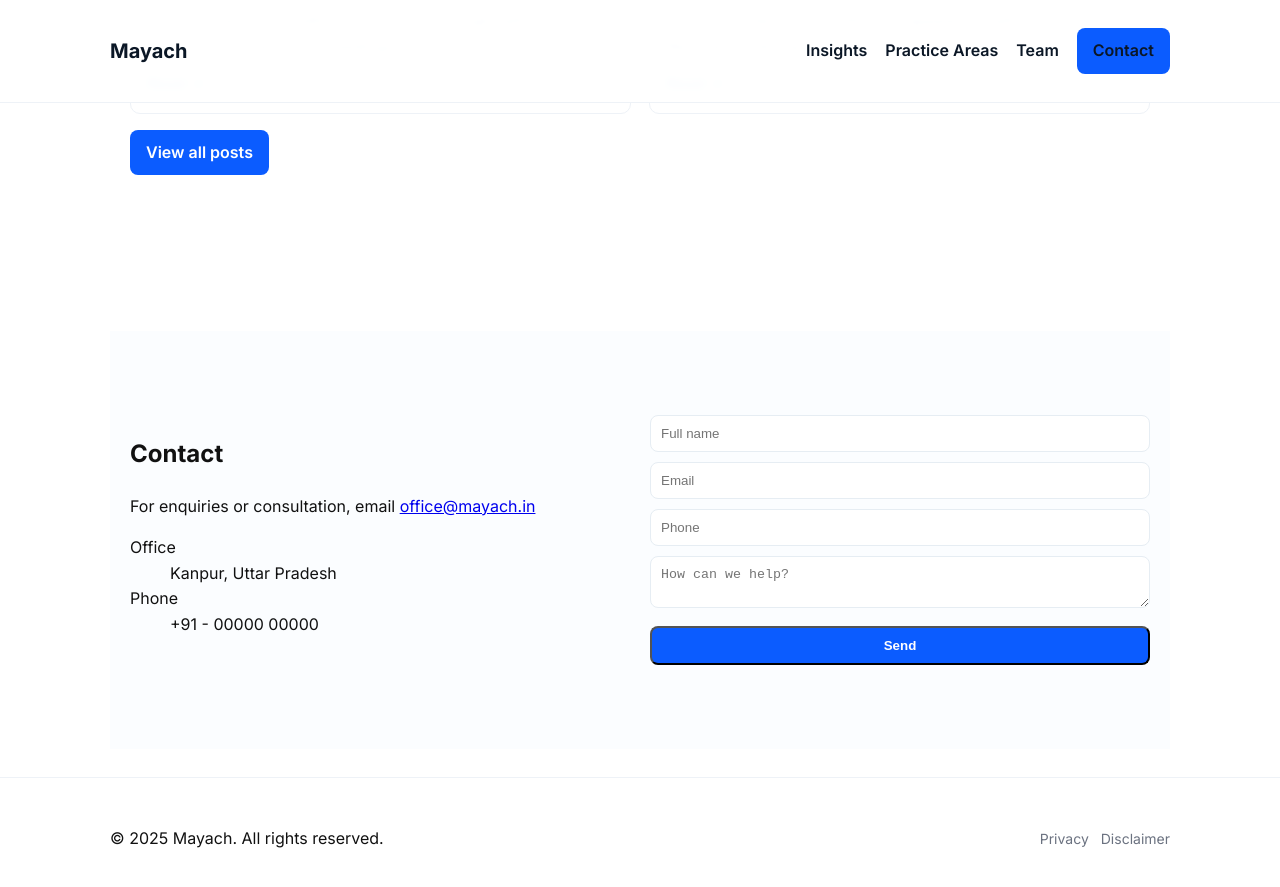
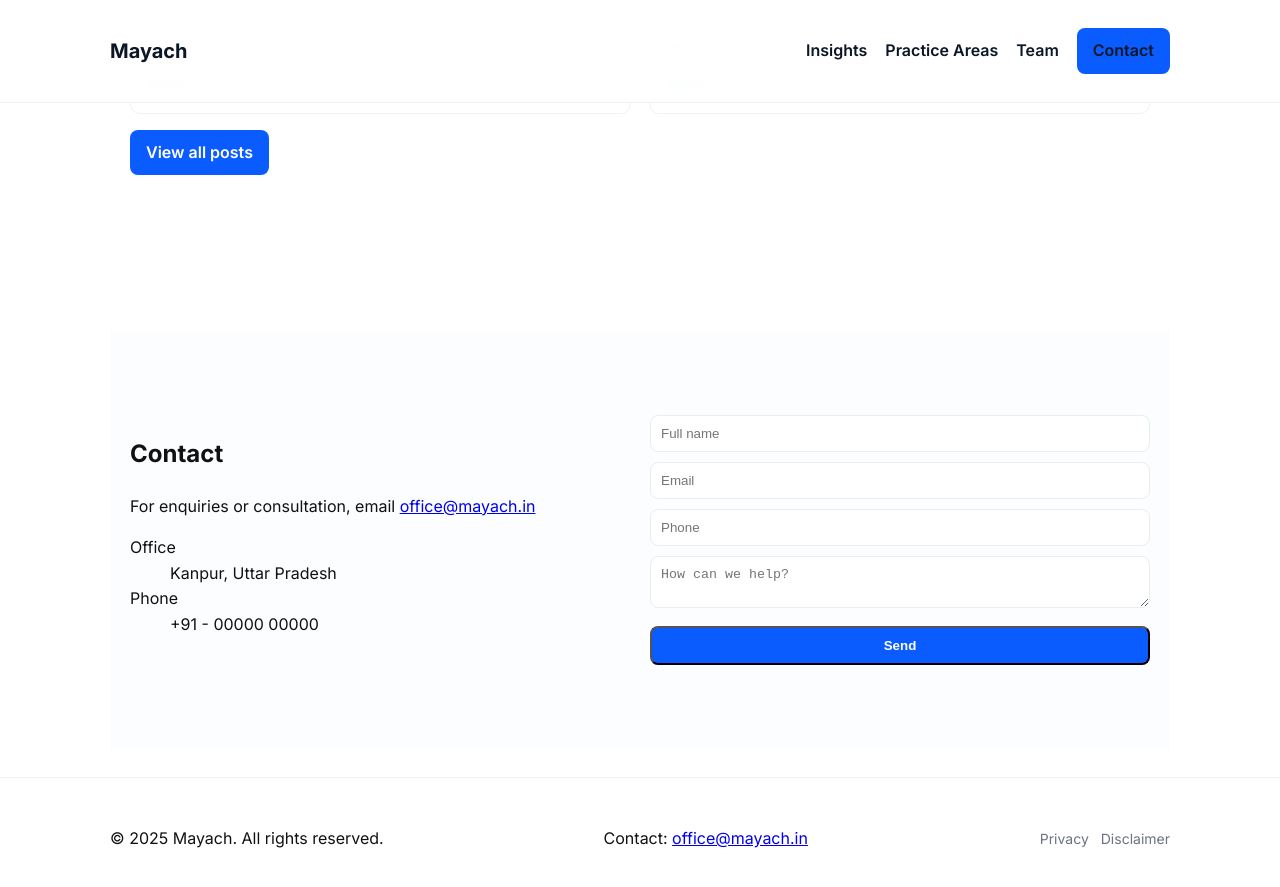
Before and after one commit to mrlawofficer/mayach.github.io, a Jekyll site: the page built from index.md, in a window 1280 px wide and 900 px high, scrolled down 1254 px. Shown: the top 887 px of the window. Built offline with Jekyll 4.4.1, drawn with Linux system fonts in a browser that asks for light colours.

Commit message:
Update default.html

```diff
--- a/_layouts/default.html
+++ b/_layouts/default.html
@@ -31,6 +31,7 @@
   <footer class="site-footer">
     <div class="container footer-inner">
       <div>© {{ site.time | date: '%Y' }} {{ site.title }}. All rights reserved.</div>
+      <div>Contact: <a href="mailto:office@mayach.in">office@mayach.in</a></div>
       <nav class="footer-nav"><a href="{{ '/privacy.html' | relative_url }}">Privacy</a><a href="{{ '/disclaimer.html' | relative_url }}">Disclaimer</a></nav>
     </div>
   </footer>
```
